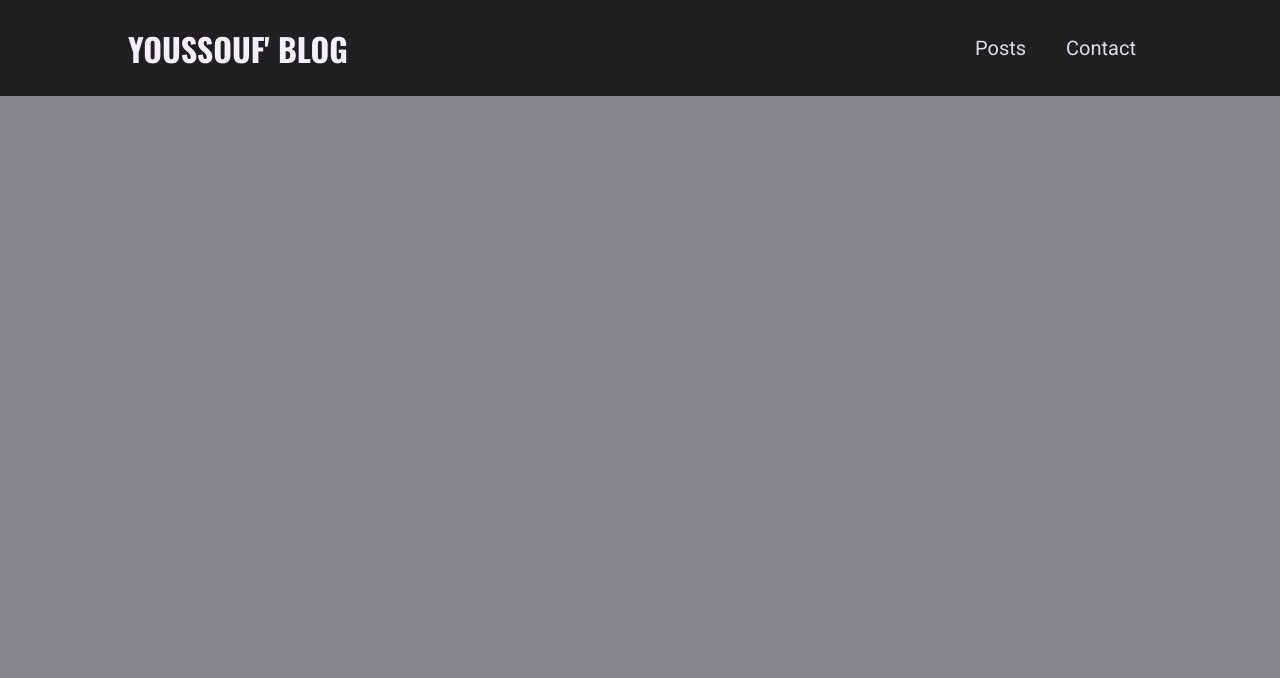
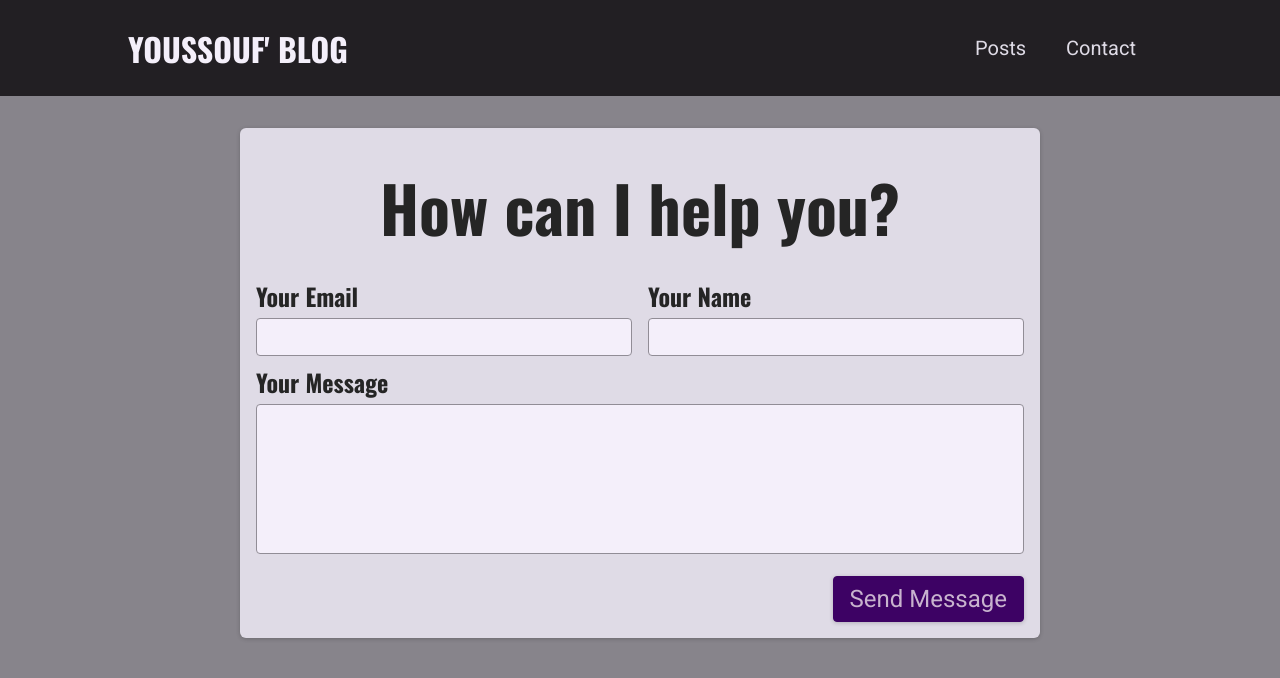
Before and after one commit to youdiallo/blog-app, a Next.js app: page /contact in a window 1280 px wide. Shown: the top 678 px of the page. Built offline with nearby package versions, Linux system fonts and the light colour scheme.

Commit message:
Fetching data from the contact page to the API

```diff
--- /dev/null
+++ b/components/contact/contact-form.js
@@ -0,0 +1,63 @@
+import { useRef } from 'react';
+import classes from './contact-form.module.css';
+
+function ContactForm() {
+
+    const nameRef = useRef();
+    const emailRef = useRef();
+    const messageRef = useRef();
+
+    function formSubmitHandler(event) {
+        event.preventDefault();
+
+        const enteredEmail = emailRef.current.value;
+        const enteredName = nameRef.current.value;
+        const enteredMessage = messageRef.current.value;
+
+        //Optional input validation
+        fetch('/api/contact', {
+            method: 'POST',
+            body: JSON.stringify({
+                email: enteredEmail,
+                name: enteredName,
+                message: enteredMessage
+            }),
+            headers: {
+                'Content-Type': 'application/json'
+            }
+        })
+        .then(response => response.json())
+        .then(data => {
+            console.log(data);
+        });
+    }
+
+    return (
+        <section className={classes.contact}>
+            <h1>How can I help you?</h1>
+            <form className={classes.form} onSubmit={formSubmitHandler}>
+                <div className={classes.controls}>
+                    <div className={classes.control}>
+                        <label htmlFor='email'>Your Email</label>
+                        <input type='email' id='email' required ref={emailRef}/>
+                    </div>
+                    <div className={classes.control}>
+                        <label htmlFor='name'>Your Name</label>
+                        <input type='text' id='name' required ref={nameRef}/>
+                    </div>
+                </div>
+                <div className={classes.control}>
+                    <label htmlFor='message'>Your Message</label>
+                    <textarea id='message' rows='5' required ref={messageRef}></textarea>
+                </div>
+
+                <div className={classes.actions}>
+                    <button>Send Message</button>
+                </div>
+            </form>
+
+        </section>
+    );
+}
+
+export default ContactForm;
--- /dev/null
+++ b/components/contact/contact-form.module.css
@@ -0,0 +1,73 @@
+.contact {
+    margin: var(--size-8) auto;
+    border-radius: 6px;
+    background-color: var(--color-grey-100);
+    width: 90%;
+    max-width: 50rem;
+    padding: var(--size-4);
+    box-shadow: 0 1px 4px rgba(0, 0, 0, 0.2);
+    font-size: var(--size-6);
+  }
+
+  .contact h1 {
+    font-size: var(--size-8);
+    margin: var(--size-4) 0;
+    text-align: left;
+  }
+
+  .form label {
+    display: block;
+    font-family: 'Oswald', sans-serif;
+    font-weight: bold;
+    margin: var(--size-2) 0 var(--size-1) 0;
+  }
+
+  .form input,
+  .form textarea {
+    font: inherit;
+    padding: var(--size-1);
+    border-radius: 4px;
+    width: 100%;
+    border: 1px solid var(--color-grey-400);
+    background-color: var(--color-grey-50);
+    resize: none;
+  }
+
+  .controls {
+    display: flex;
+    column-gap: 1rem;
+    flex-wrap: wrap;
+  }
+
+  .control {
+    flex: 1;
+    min-width: 10rem;
+  }
+
+  .actions {
+    margin-top: var(--size-4);
+    text-align: right;
+  }
+
+  .form button {
+    font: inherit;
+    cursor: pointer;
+    background-color: var(--color-primary-700);
+    border: 1px solid var(--color-primary-700);
+    padding: var(--size-2) var(--size-4);
+    border-radius: 4px;
+    color: var(--color-primary-50);
+    box-shadow: 0 1px 4px rgba(0, 0, 0, 0.2);
+  }
+
+  .form button:hover {
+    background-color: var(--color-primary-500);
+    border-color: var(--color-primary-500);
+  }
+
+  @media (min-width: 768px) {
+    .contact h1 {
+      font-size: var(--size-16);
+      text-align: center;
+    }
+  }
--- /dev/null
+++ b/pages/api/contact.js
@@ -0,0 +1,43 @@
+function handler(req, res) {
+    if(req.method === 'POST') {
+        const { email, name, message } = req.body;
+
+        if(!email ||
+            !email.includes('@') ||
+            !name ||
+            name.trim() === '' ||
+            !message ||
+            message.trim() === ''
+        ) {
+            console.log( "Invalid input from the request!");
+            res
+            .status(422)
+            .json({
+                message: "Invalid input from the request!"
+            });
+        }
+
+        const newMessage = {
+            email,
+            name,
+            message
+        };
+        console.log(newMessage);
+
+        res
+        .status(201)
+        .json({
+            sentmessage: newMessage
+        })
+
+    } else {
+        console.log( "Invalid request for contact");
+        res
+        .status(422)
+        .json({
+            message: "A POST request is required for contact",
+        });
+    }
+}
+
+export default handler;
--- a/pages/api/hello.js
+++ /dev/null
@@ -1,4 +0,0 @@
-
-export default function handler(req, res) {
-  res.status(200).json({ name: 'John Doe' })
-}
--- a/pages/contact.js
+++ b/pages/contact.js
@@ -1,5 +1,9 @@
+import ContactForm from "../components/contact/contact-form";
+
 function ContactPage() {
-
+    return (
+        <ContactForm />
+    );
 }
 
 export default ContactPage;
```
